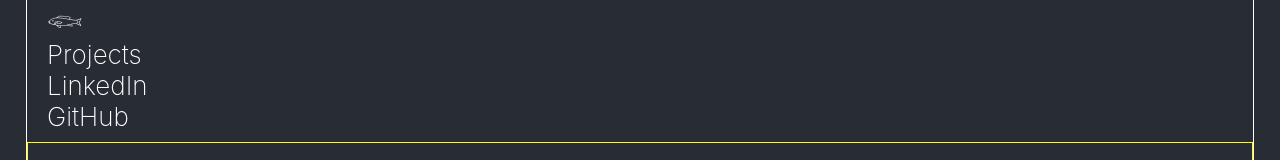
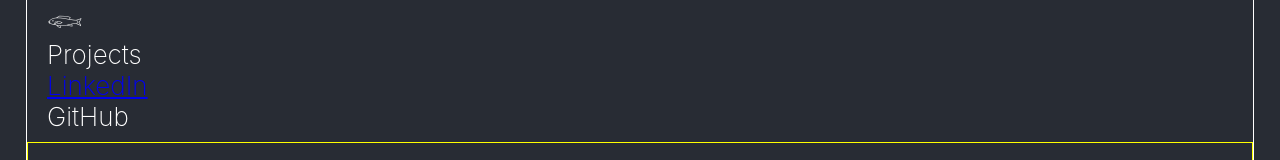
Before and after one commit to Allie-Ang/folio, a React (Create React App) app: page / in a window 1280 px wide. Shown: the part 126-286 px from the top of the page. Built offline with nearby package versions, Linux system fonts and the light colour scheme.

Commit message:
adding linked in link

```diff
--- a/src/App.js
+++ b/src/App.js
@@ -48,7 +48,12 @@ function App() {
           >
             <li style={{ listStyleType: "none", marginTop: 5 }}>𓆟</li>
             <li style={{ listStyleType: "none", fontWeight: 250 }}>Projects</li>
-            <li style={{ listStyleType: "none", fontWeight: 250 }}>LinkedIn</li>
+            <li style={{ listStyleType: "none", fontWeight: 250 }}>
+              <a href="https://www.linkedin.com/in/allison-ang-a4959093/">
+                {" "}
+                LinkedIn
+              </a>
+            </li>
             <li
               style={{
                 listStyleType: "none",
```
